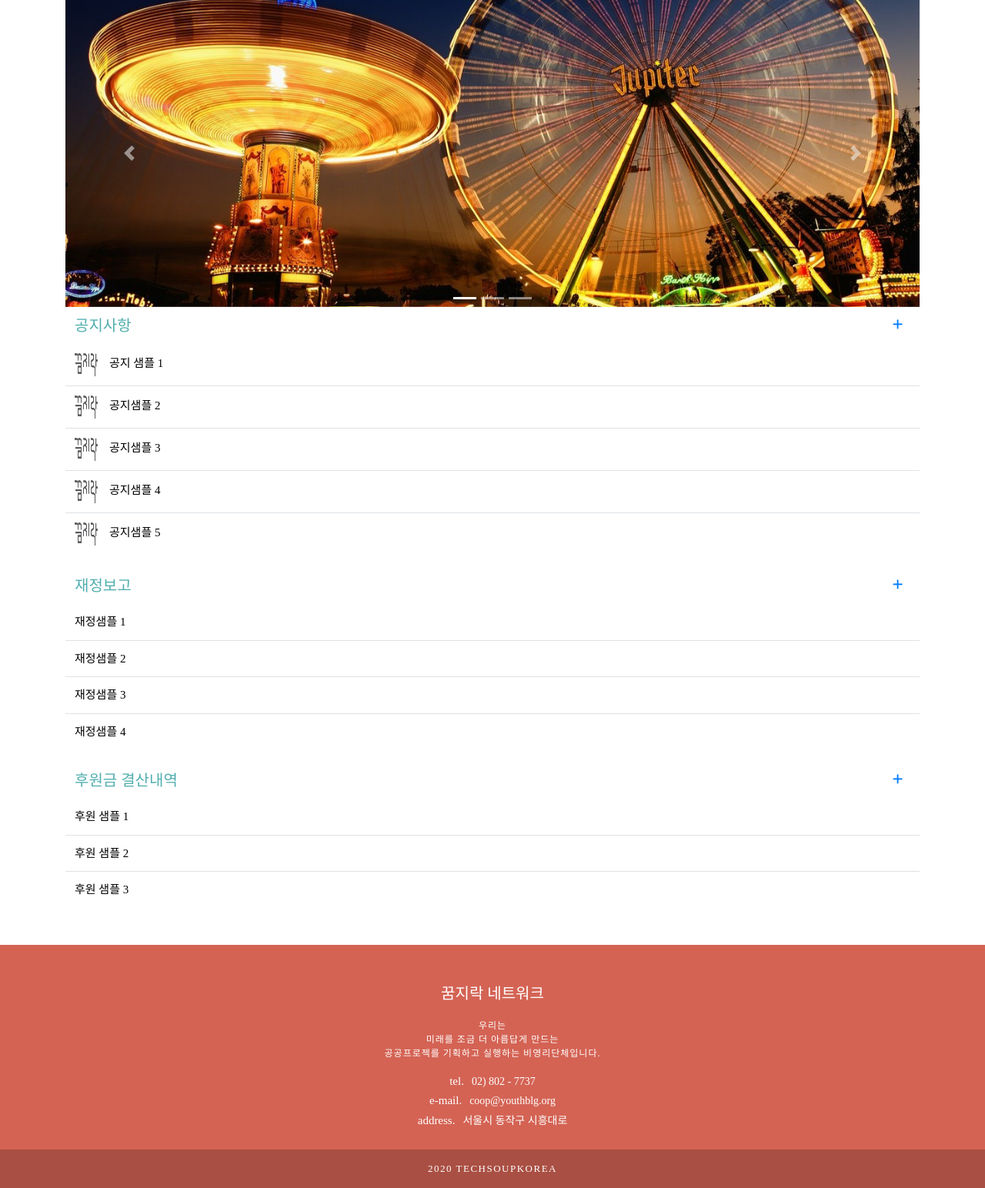
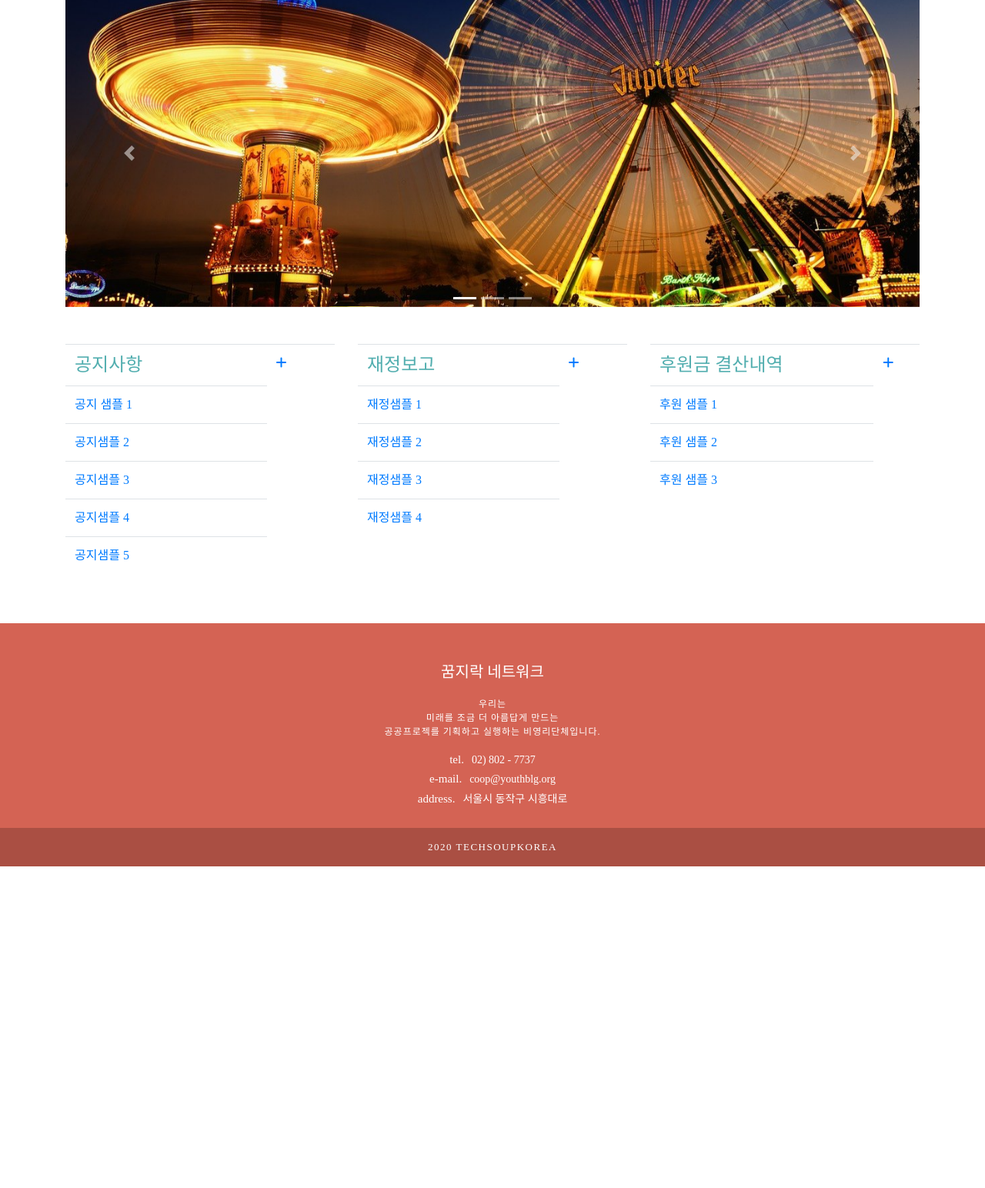
Before and after one commit to GJRProject/ggumjirak, a Django app: page / in a window 1280 px wide. Shown: the part 121-1665 px from the top of the page at 77% size. After the commit the page ends 1247 px from the top, so only its background shows below. Run offline with Django 3.2, Linux system fonts and the light colour scheme; data comes from the database, SQL or seed files in the repository; some libraries are stand-ins or nearby versions; some web fonts are replaced.

Commit message:
Update home.html

```diff
--- a/project/community/templates/home.html
+++ b/project/community/templates/home.html
@@ -2,7 +2,7 @@
 
 {% block content %}
 <div class="container">
-    <div id="carouselExampleIndicators" class="carousel slide" data-ride="carousel">
+    <div id="carouselExampleIndicators" class="carousel slide mb-5" data-ride="carousel">
         <ol class="carousel-indicators">
             <li data-target="#carouselExampleIndicators" data-slide-to="0" class="active"></li>
             <li data-target="#carouselExampleIndicators" data-slide-to="1"></li>
@@ -29,12 +29,15 @@
         </a>
     </div>
 
-    <div id="section" class="section">
-        <div class="board_container">
+
+    <div class="row">
+        <div class="col-sm-4">
             <table class="table">
                 <thead>
                     <tr>
-                        <td><h4>공지사항</h4></td>
+                        <td>
+                            <h4>공지사항</h4>
+                        </td>
                         <td><a href="#" class="more" title="더보기"><i class="fas fa-plus"></i></a></td>
                     </tr>
                 </thead>
@@ -42,17 +45,21 @@
                     {% for list in noticelist %}
                     <tr class="table_item">
                         <td>
-                            <a href="notice/{{list.pk}}/"><img src="../../static/image/ggumjirak-bl-ko-short-02.png">{{list.postname}}</span>
+                            <a href="notice/{{list.pk}}/">
+                                {{list.postname}}
                         </td>
                     </tr>
                     {% endfor %}
                 </tbody>
             </table>
-
+        </div>
+        <div class="col-sm-4">
             <table class="table">
                 <thead>
                     <tr>
-                        <td><h4>재정보고</h4></td>
+                        <td>
+                            <h4>재정보고</h4>
+                        </td>
                         <td><a href="#" class="more" title="더보기"><i class="fas fa-plus"></i></a></td>
                     </tr>
                 </thead>
@@ -66,11 +73,14 @@
                     {% endfor %}
                 </tbody>
             </table>
-
+        </div>
+        <div class="col-sm-4">
             <table class="table">
                 <thead>
                     <tr>
-                        <td><h4>후원금 결산내역</h4></td>
+                        <td>
+                            <h4>후원금 결산내역</h4>
+                        </td>
                         <td><a href="#" class="more" title="더보기"><i class="fas fa-plus"></i></a></td>
                     </tr>
                 </thead>
@@ -85,6 +95,7 @@
                 </tbody>
             </table>
         </div>
+
     </div>
 </div>
 <!-- //컨텐츠 영역  -->
```
